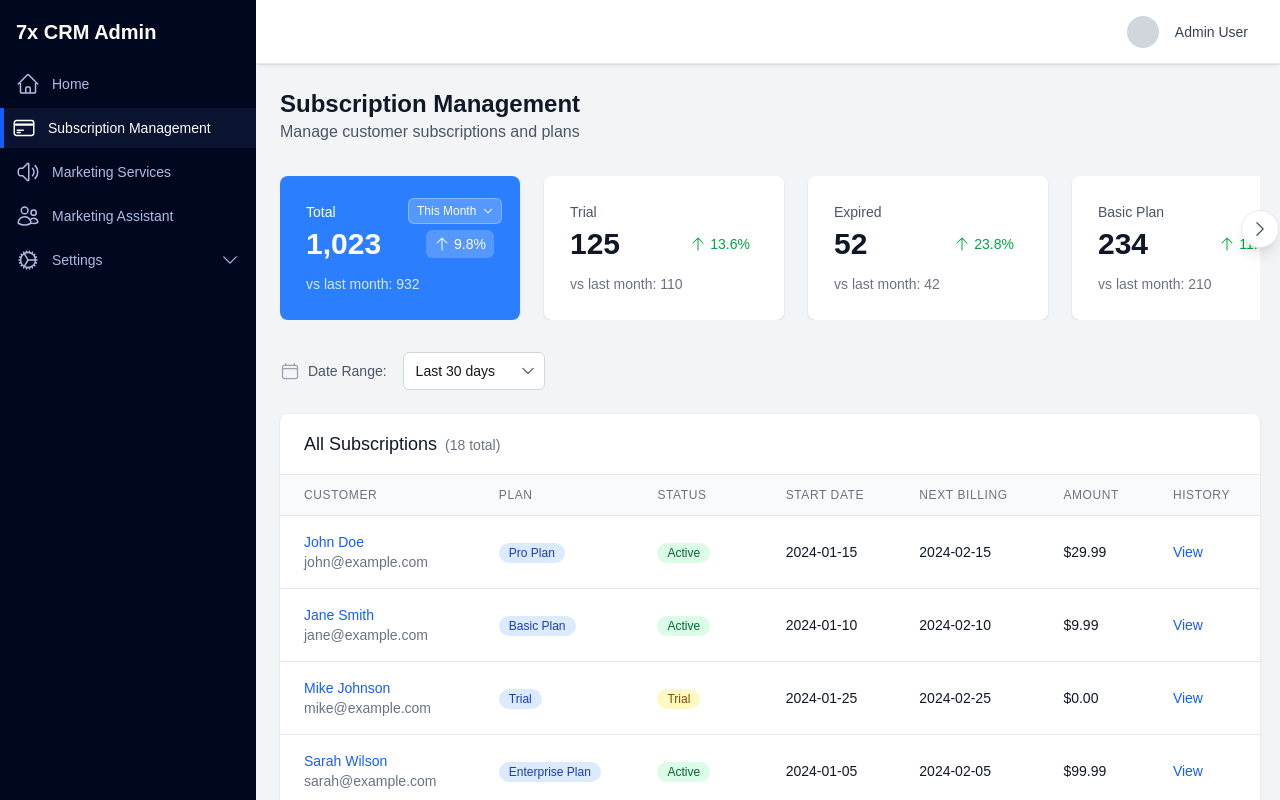
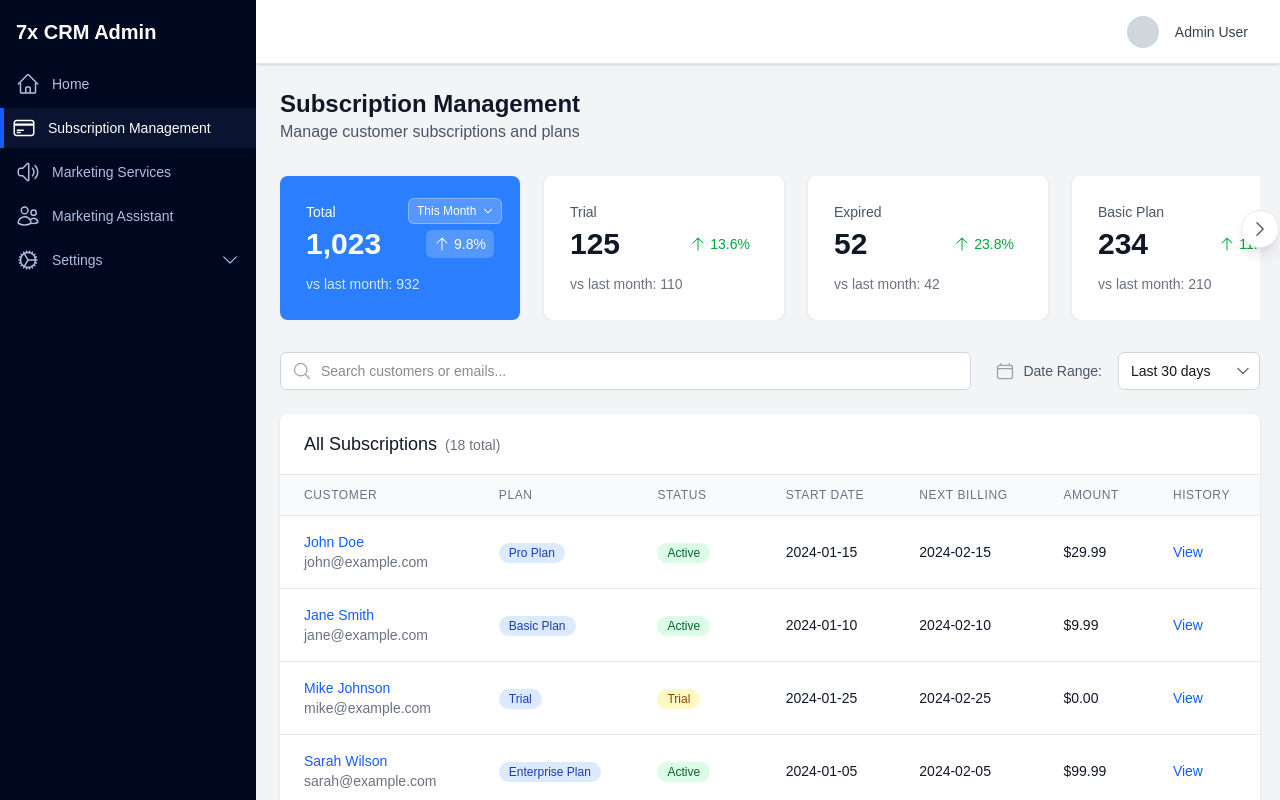
Before and after one commit to lekompozer/7xcrm-frontend, a Next.js app: page /subscription-management in a window 1280 px wide. Built offline with nearby package versions, Linux system fonts and the light colour scheme.

Commit message:
add search bar

```diff
--- a/src/app/(dashboard)/subscription-management/page.tsx
+++ b/src/app/(dashboard)/subscription-management/page.tsx
@@ -1,6 +1,6 @@
 'use client';
 
-import { CalendarIcon } from '@heroicons/react/24/outline';
+import { CalendarIcon, MagnifyingGlassIcon } from '@heroicons/react/24/outline';
 import { useState } from 'react';
 import SubscriptionStatsCards from './components/SubscriptionStatsCards';
 
@@ -9,6 +9,8 @@
     const [selectedStat, setSelectedStat] = useState('total');
     // State để quản lý time period cho stats
     const [timePeriod, setTimePeriod] = useState('this month');
+    // State để quản lý search
+    const [searchTerm, setSearchTerm] = useState('');
     // State để quản lý popup history
     const [showHistoryModal, setShowHistoryModal] = useState(false);
     const [selectedCustomerHistory, setSelectedCustomerHistory] = useState<{ id: number, name: string, history: { date: string, action: string, plan: string, amount: string, status: string }[] } | null>(null);
@@ -537,10 +539,22 @@
         }
     };
 
-    // Lọc subscription theo stat được chọn
+    // Lọc subscription theo stat được chọn và search term
     const filteredSubscriptions = selectedStat === 'total'
-        ? subscriptions
-        : subscriptions.filter(sub => sub.plan === selectedStat);
+        ? subscriptions.filter(sub =>
+            searchTerm === '' ||
+            sub.customerName.toLowerCase().includes(searchTerm.toLowerCase()) ||
+            sub.email.toLowerCase().includes(searchTerm.toLowerCase()) ||
+            sub.planDisplay.toLowerCase().includes(searchTerm.toLowerCase())
+        )
+        : subscriptions.filter(sub =>
+            sub.plan === selectedStat && (
+                searchTerm === '' ||
+                sub.customerName.toLowerCase().includes(searchTerm.toLowerCase()) ||
+                sub.email.toLowerCase().includes(searchTerm.toLowerCase()) ||
+                sub.planDisplay.toLowerCase().includes(searchTerm.toLowerCase())
+            )
+        );
 
     // Tính toán phân trang
     const totalPages = Math.ceil(filteredSubscriptions.length / itemsPerPage);
@@ -615,8 +629,24 @@
                 onTimePeriodChange={handleTimePeriodChange}
             />
 
+            {/* Search and Date Filter */}
+            <div className="flex items-center justify-between mb-6 gap-6">
+                {/* Search Box */}
+                <div className="relative flex-1">
+                    <div className="absolute inset-y-0 left-0 pl-3 flex items-center pointer-events-none">
+                        <MagnifyingGlassIcon className="h-5 w-5 text-gray-400" />
+                    </div>
+                    <input
+                        type="text"
+                        placeholder="Search customers or emails..."
+                        value={searchTerm}
+                        onChange={(e) => setSearchTerm(e.target.value)}
+                        className="block w-full pl-10 pr-3 py-2 border border-gray-300 rounded-md text-sm bg-white focus:outline-none focus:ring-2 focus:ring-blue-500 focus:border-blue-500"
+                    />
+                </div>
+
                 {/* Date Filter */}
-            <div className="flex items-center space-x-4 mb-6">
+                <div className="flex items-center space-x-4">
                     <div className="flex items-center space-x-2">
                         <CalendarIcon className="h-5 w-5 text-gray-400" />
                         <span className="text-sm text-gray-600">Date Range:</span>
@@ -628,6 +658,7 @@
                         <option>This month</option>
                         <option>Custom range</option>
                     </select>
+                </div>
             </div>
 
             {/* Subscription Table */}
```
Lines whose indentation alone changed are shown as unchanged.
